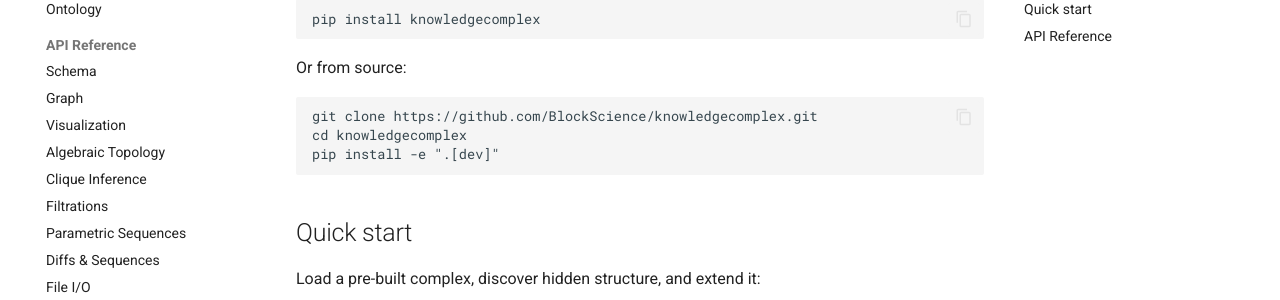
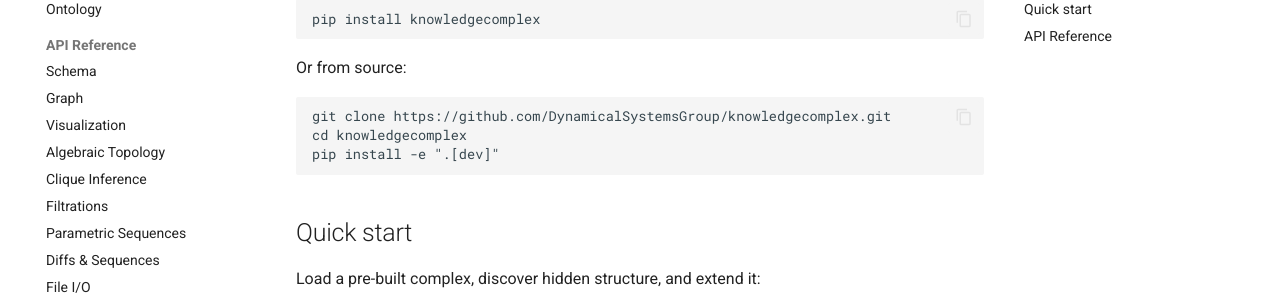
Before and after one commit to DynamicalSystemsGroup/knowledgecomplex, an MkDocs documentation site: the page built from docs/index.md, in a window 1280 px wide and 900 px high, scrolled down 539 px. Shown: the part 153-453 px from the top of the window. Built offline with MkDocs 1.6.1 and Material for MkDocs 9.7.7, drawn with Linux system fonts in a browser that asks for light colours; comment, search, counter and statistics services are not loaded; some of the changed lines change nothing that is shown.

Commit message:
Update index.md

````diff
--- a/docs/index.md
+++ b/docs/index.md
@@ -21,7 +21,7 @@
 Or from source:
 
 ```bash
-git clone https://github.com/BlockScience/knowledgecomplex.git
+git clone https://github.com/DynamicalSystemsGroup/knowledgecomplex.git
 cd knowledgecomplex
 pip install -e ".[dev]"
 ```
@@ -57,14 +57,14 @@
 fig, ax = plot_geometric(kc)
 ```
 
-For building schemas from scratch, see [`examples/02_construction/`](https://github.com/blockscience/knowledgecomplex/tree/main/examples/02_construction). Three pre-built ontologies ship with the package:
+For building schemas from scratch, see [`examples/02_construction/`](https://github.com/dynamicalsystemsgroup/knowledgecomplex/tree/main/examples/02_construction). Three pre-built ontologies ship with the package:
 
 ```python
 from knowledgecomplex.ontologies import operations, brand, research
 sb = brand.schema()   # audience/theme with resonance, interplay, overlap
 ```
 
-See the [examples/](https://github.com/blockscience/knowledgecomplex/tree/main/examples) directory for 11 runnable examples.
+See the [examples/](https://github.com/dynamicalsystemsgroup/knowledgecomplex/tree/main/examples) directory for 11 runnable examples.
 
 ## API Reference
 
````
